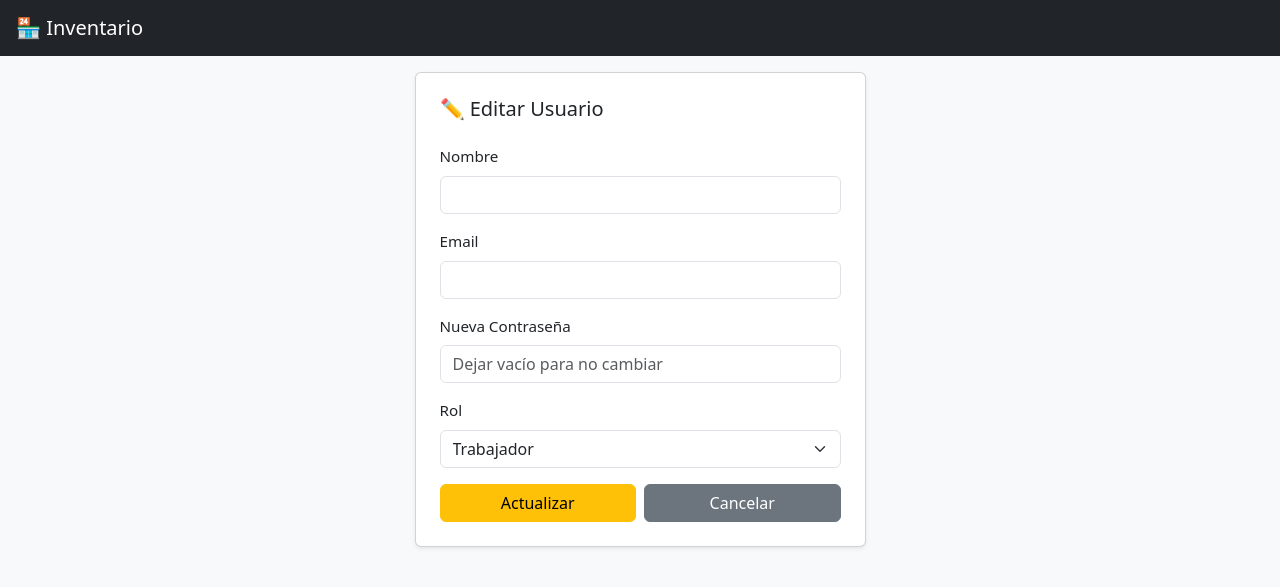
After one commit to SantiagoRojas12/inventario-web, a Flask app: template app/templates/editar_usuario.html in a window 1280 px wide. The commit adds this page. Shown: the top 587 px of the page. Run offline with Flask 3, Linux system fonts and the light colour scheme; the template is opened without the code that fills it, so the values that code supplies are empty.

Commit message:
Editar usuario

```diff
--- /dev/null
+++ b/app/templates/editar_usuario.html
@@ -0,0 +1,53 @@
+{% extends 'base.html' %}
+{% block title %}Editar Usuario - Inventario{% endblock %}
+
+{% block content %}
+
+    <div class="row justify-content-center">
+        <div class="col-12 col-sm-8 col-md-6 col-lg-5">
+
+            <div class="card shadow-sm">
+                <div class="card-body p-4">
+
+                    <h5 class="mb-4">✏️ Editar Usuario</h5>
+
+                    <form method="POST">
+                        <div class="mb-3">
+                            <label class="form-label">Nombre</label>
+                            <input type="text" name="nombre" class="form-control"
+                                   value="{{ usuario_edit.nombre }}" required>
+                        </div>
+                        <div class="mb-3">
+                            <label class="form-label">Email</label>
+                            <input type="email" name="email" class="form-control"
+                                   value="{{ usuario_edit.email }}" required>
+                        </div>
+                        <div class="mb-3">
+                            <label class="form-label">Nueva Contraseña</label>
+                            <input type="password" name="password" class="form-control"
+                                   placeholder="Dejar vacío para no cambiar">
+                        </div>
+                        <div class="mb-3">
+                            <label class="form-label">Rol</label>
+                            <select name="rol" class="form-select">
+                                <option value="trabajador" {{ 'selected' if usuario_edit.rol == 'trabajador' }}>
+                                    Trabajador
+                                </option>
+                                <option value="jefe" {{ 'selected' if usuario_edit.rol == 'jefe' }}>
+                                    Jefe
+                                </option>
+                            </select>
+                        </div>
+                        <div class="d-flex gap-2">
+                            <button type="submit" class="btn btn-warning w-100">Actualizar</button>
+                            <a href="{{ url_for('main.usuarios') }}" class="btn btn-secondary w-100">Cancelar</a>
+                        </div>
+                    </form>
+
+                </div>
+            </div>
+
+        </div>
+    </div>
+
+{% endblock %}
--- a/app/templates/usuarios.html
+++ b/app/templates/usuarios.html
@@ -20,7 +20,7 @@
                             <th>Nombre</th>
                             <th>Email</th>
                             <th>Rol</th>
-                            <th>Acción</th>
+                            <th>Acciones</th>
                         </tr>
                     </thead>
                     <tbody>
@@ -35,6 +35,8 @@
                                 </span>
                             </td>
                             <td>
+                                <a href="{{ url_for('main.editar_usuario', id=u.id) }}"
+                                   class="btn btn-warning btn-sm">✏️</a>
                                 {% if u.id != current_user.id %}
                                     <a href="{{ url_for('main.eliminar_usuario', id=u.id) }}"
                                        class="btn btn-danger btn-sm"
```
Also changed, not shown: app/routes.py (+38 -0 lines), instance/inventario.db (added).
